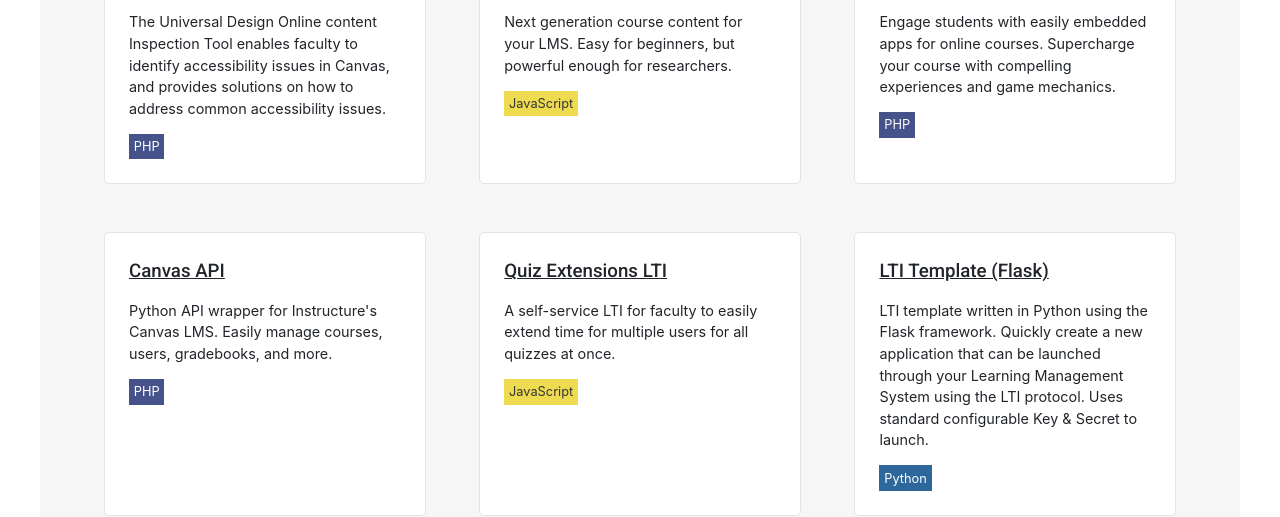
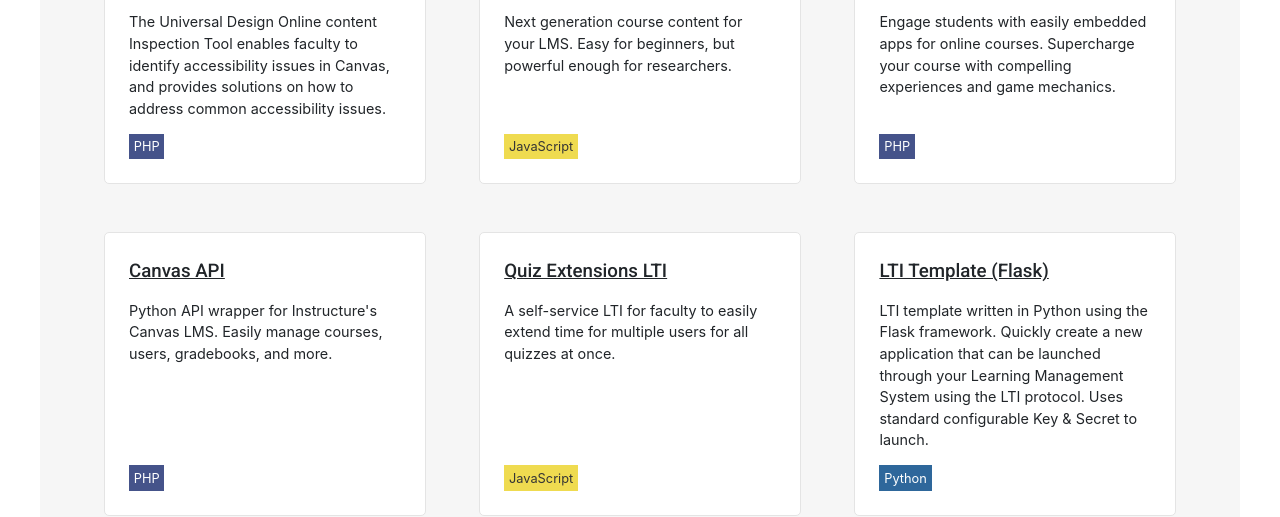
Before and after one commit to ucfopen/ucfopen.github.io, a plain HTML site: page ucf-open-splash.html in a window 1280 px wide. Shown: the part 670-1187 px from the top of the page. Drawn offline with Linux system fonts and the light colour scheme.

Commit message:
fixed flexbox for projects

```diff
--- a/css/main.css
+++ b/css/main.css
@@ -233,7 +233,7 @@ main {
   padding: 1.5rem;
   margin-bottom: 3rem;
   display: flex;
-  flex-wrap: wrap;
+  flex-direction: column;
   align-content: flex-start;
 }
 
@@ -285,9 +285,15 @@ main {
 	font-size: 0.9rem;
 }
 
-.project .tag {
+.project .tags {
+	height: 100%;
+  display: flex;
+  align-items: flex-end;
+}
+
+/* .project .tag {
 	align-self: flex-end;
-}
+} */
 
 .platform-container {
 	display: flex;
--- a/ucf-open-splash.html
+++ b/ucf-open-splash.html
@@ -46,43 +46,51 @@
         <a href="https://github.com/ucfopen/UDOIT"><img src="img/udoit-logo.svg" alt="UDOIT Logo" /></a>
         <h3><a href="https://github.com/ucfopen/UDOIT">UDOIT</a></h3>
         <p>The Universal Design Online content Inspection Tool enables faculty to identify accessibility issues in Canvas, and provides solutions on how to address common accessibility issues.</p>
-
-        <span class="tag tag-php">PHP</span>
+                <div class="tags">
+          <span class="tag tag-php">PHP</span>
+        </div>
       </div>
 
       <div class="project project-obojobo">
         <a href="https://github.com/ucfopen/Obojobo"><img src="img/obojobo-logo.svg" alt="Obojobo Logo" /></a>
         <h3><a href="https://github.com/ucfopen/Obojobo">Obojobo</a></h3>
         <p>Next generation course content for your LMS. Easy for beginners, but powerful enough for researchers.</p>
-
+        <div class="tags">
         <span class="tag tag-js">JavaScript</span>
+        </div>
       </div>
 
       <div class="project project-materia">
         <a href="https://github.com/ucfopen/Materia"><img src="img/materia-logo.svg" alt="Materia Logo" /></a>
         <h3><a href="https://github.com/ucfopen/Materia">Materia</a></h3>
         <p>Engage students with easily embedded apps for online courses. Supercharge your course with compelling experiences and game mechanics.</p>
-
+        <div class="tags">
         <span class="tag tag-php">PHP</span>
+        </div>
       </div>
 
       <div class="project project-canvasapi">
         <h3><a href="https://github.com/ucfopen/canvasapi">Canvas API</a></h3>
         <p>Python API wrapper for Instructure's Canvas LMS. Easily manage courses, users, gradebooks, and more.</p>
+                <div class="tags">
         <span class="tag tag-php">PHP</span>
+        </div>
       </div>
 
       <div class="project project-quizextensions">
         <h3><a href="https://github.com/ucfopen/quiz-extensions">Quiz Extensions LTI</a></h3>
         <p>A self-service LTI for faculty to easily extend time for multiple users for all quizzes at once.</p>
-
+        <div class="tags">
         <span class="tag tag-js">JavaScript</span>
+        </div>
       </div>
 
       <div class="project project-ltitemplate">
         <h3><a href="https://github.com/ucfopen/lti-template-flask">LTI Template (Flask)</a></h3>
         <p>LTI template written in Python using the Flask framework. Quickly create a new application that can be launched through your Learning Management System using the LTI protocol. Uses standard configurable Key & Secret to launch.</p>
+                <div class="tags">
         <span class="tag tag-python">Python</span>
+        </div>
       </div>
     </div>
 
```
